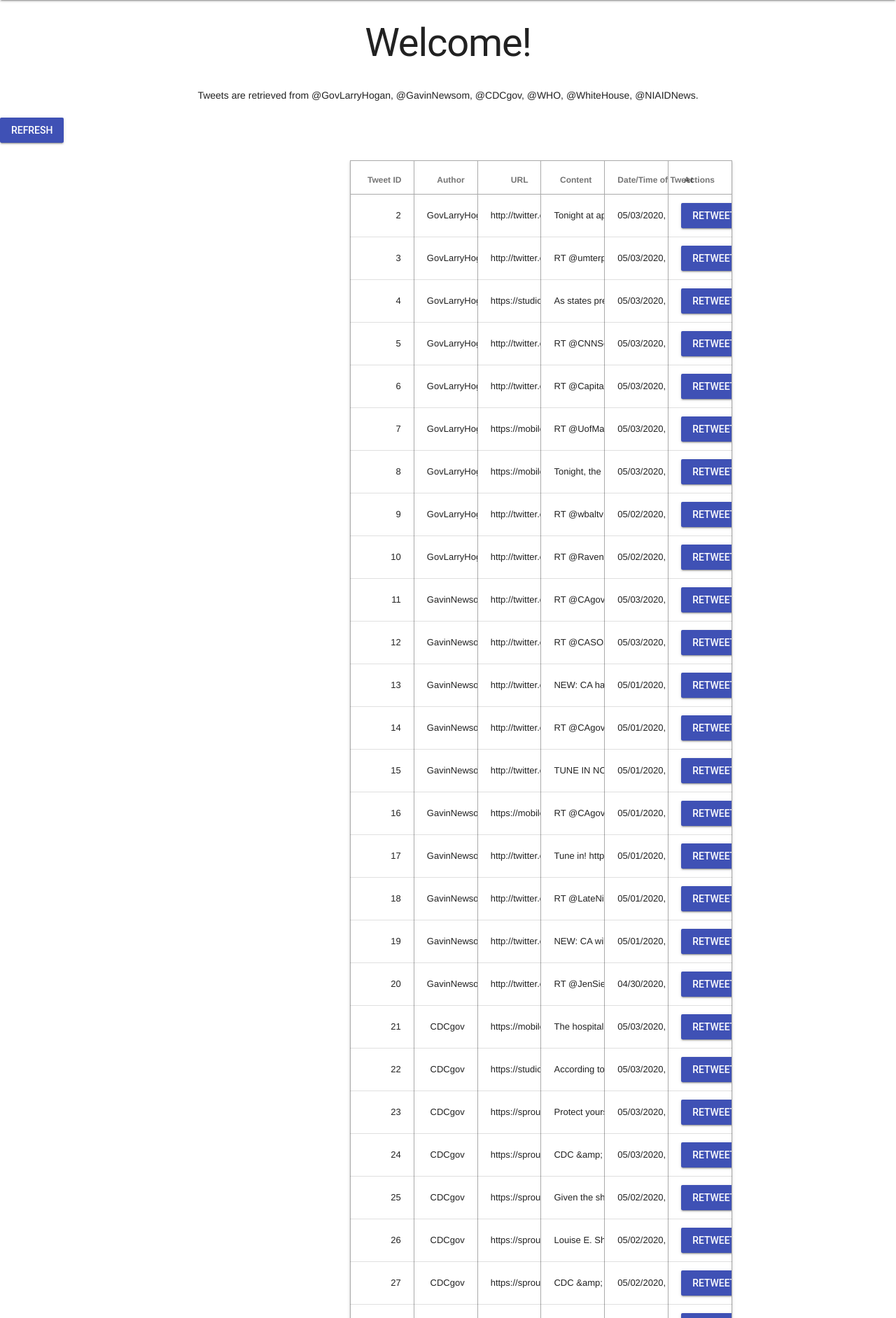
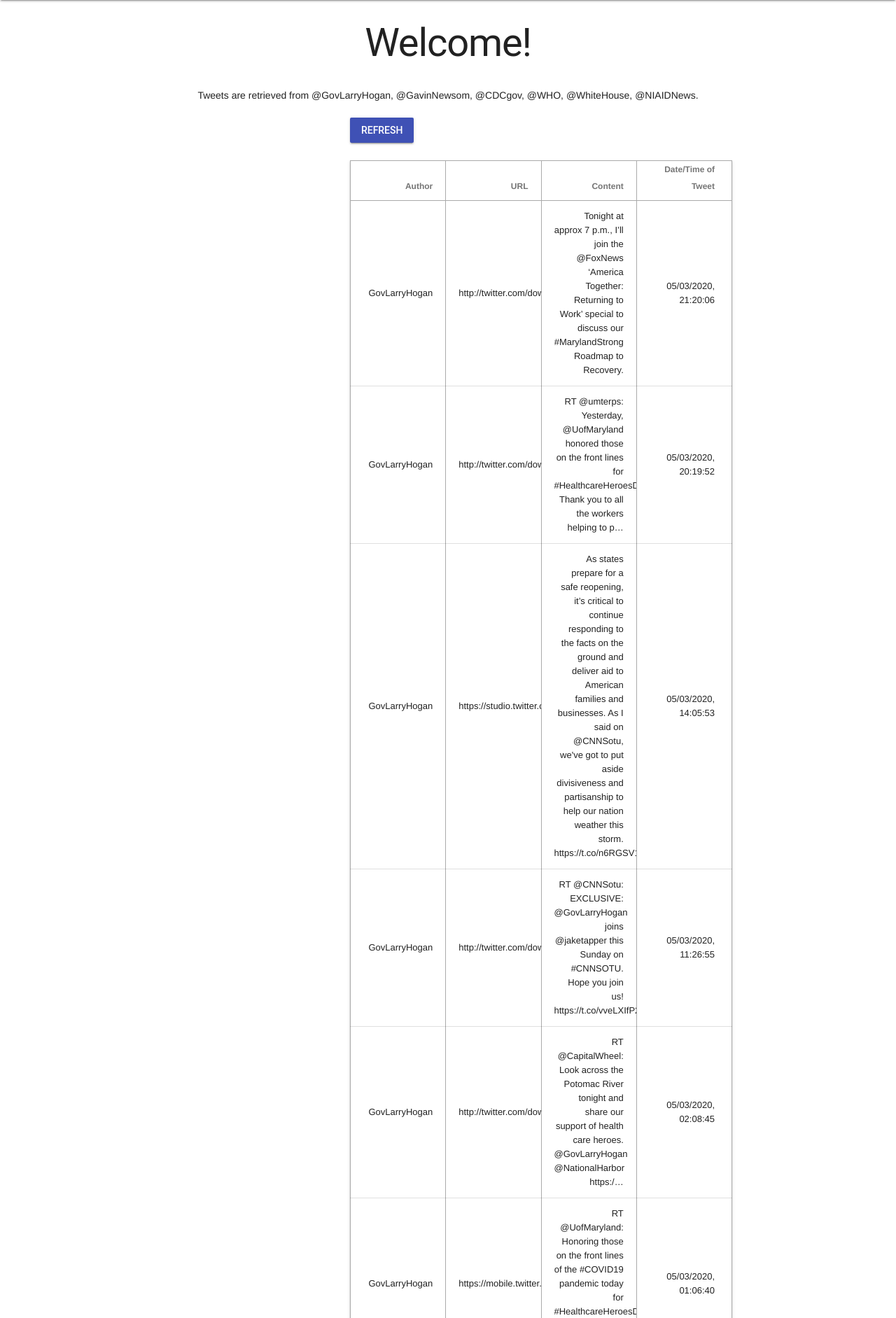
Before and after one commit to dannypenguin/CMSC495G6, a Flask app: page / in a window 1280 px wide. Shown: the part 64-1947 px from the top of the page at 70% size. Run offline with Flask 2, Linux system fonts and the light colour scheme; data comes from the database, SQL or seed files in the repository; both versions use the stored data as it was after the commit.

Commit message:
fixed franks mistakes

```diff
--- a/static/css/main.css
+++ b/static/css/main.css
@@ -5,7 +5,7 @@ html {
 }
 
 .content {
-    margin-left: 500px
+    margin-left: 500px;
 }
 
 table,
--- a/templates/index.html
+++ b/templates/index.html
@@ -18,7 +18,7 @@
         <form action="/" method="POST">
             <div class="mdl-textfield mdl-js-textfield">
                 <!-- Colored raised button -->
-                <button class="mdl-button mdl-js-button mdl-js-ripple-effect mdl-button--raised mdl-button--colored" input type="submit">Refresh</button>
+                <button class="mdl-button mdl-js-button mdl-js-ripple-effect mdl-button--raised mdl-button--colored" style= "margin-left: 500px;" input type="submit">Refresh</button>
         </form>
         </div>
     <main class="mdl-layout__content">
@@ -27,56 +27,22 @@
                 {% if tweets | length
                 < 1 %} <h4 style="text-align: center">There are no tweets. Hit Refresh To Load Tweets!</h4>
                     {% else %}
-                        <table class="mdl-data-table mdl-js-data-table mdl-shadow--2dp">
+                        <table class="mdl-data-table mdl-js-data-table mdl-shadow--2dp" style= "white-space: normal;">
                             <thead>
                                 <tr>
-                                    <th>Tweet ID</th>
                                     <th>Author</th>
                                     <th>URL</th>
                                     <th>Content</th>
                                     <th>Date/Time of Tweet</th>
-                                    <th>Actions</th>
                                 </tr>
                             </thead>
                             <tbody>
                                 {% for tweet in tweets %}
                                 <tr>
-                                    <td>{{ tweet.id }}</td>
                                     <td>{{ tweet.author }}</td>
                                     <td>{{ tweet.url }}</td>
                                     <td>{{ tweet.content }}</td>
                                     <td>{{ tweet.date_created }}</td>
-                                    <td>
-                                        <button class="mdl-button mdl-js-button mdl-js-ripple-effect mdl-button--raised mdl-button--colored" input type="submit">Retweet</button>
-                                        <!-- <button id="show-dialog" type="button" class="mdl-button mdl-js-button mdl-js-ripple-effect mdl-button--raised mdl-button--colored">Details</button>
-                                        <dialog class="mdl-dialog" style="width: 1000px; text-align: left">
-                                            <h4 class="mdl-dialog__title">Tweet Details</h4>
-                                            <div class="mdl-dialog__content">
-                                                <p>
-                                                    <b>Author: </b> {{ tweet.author }}
-                                                    <br> <b>Date: </b> {{ tweet.date_created }}
-                                                    <br> <b>Content: </b> <br><br> {{ tweet.content }} </p>
-                                            </div>
-                                            <div class="mdl-dialog__actions">
-                                                <button type="button" class="mdl-button">Retweet</button>
-                                                <button type="button" class="mdl-button close">Close</button>
-                                            </div>
-                                        </dialog>
-                                        <script>
-                                            var dialog = document.querySelector('dialog');
-                                            var showDialogButton = document.querySelector('#show-dialog');
-                                            if (!dialog.showModal) {
-                                                dialogPolyfill.registerDialog(dialog);
-                                            }
-                                            showDialogButton.addEventListener('click', function() {
-                                                dialog.showModal();
-                                            });
-                                            dialog.querySelector('.close').addEventListener('click', function() {
-                                                dialog.close();
-                                            });
-                                        </script> -->
-                                        <!-- <a href="/delete/{{tweet.id}}">Delete</a> -->
-                                    </td>
                                 </tr>
                                 {% endfor %}
                             </tbody>
```
Also changed, not shown: test.db.
